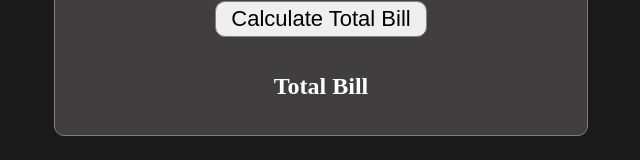
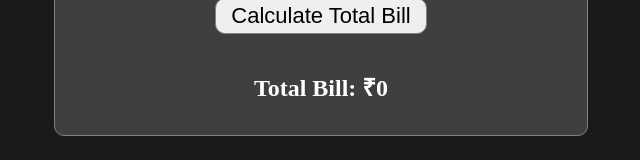
Before and after one commit to SouvikBuilds/bill-calculator, a plain HTML site: page index.html in a window 1280 px wide. Shown: the part 398-558 px from the top of the page, without its empty margins (330-970 px from the left). Drawn offline with Linux system fonts and the light colour scheme.

Commit message:
Update index.html

```diff
--- a/index.html
+++ b/index.html
@@ -30,7 +30,7 @@
             </button>
         </div><br><br>
         <div>
-            <h2 id="total_bill">Total Bill</h2>
+            <h2 id="total_bill">Total Bill: ₹0</h2>
         </div>
     </div>
     <script src="./script.js"></script>
```
